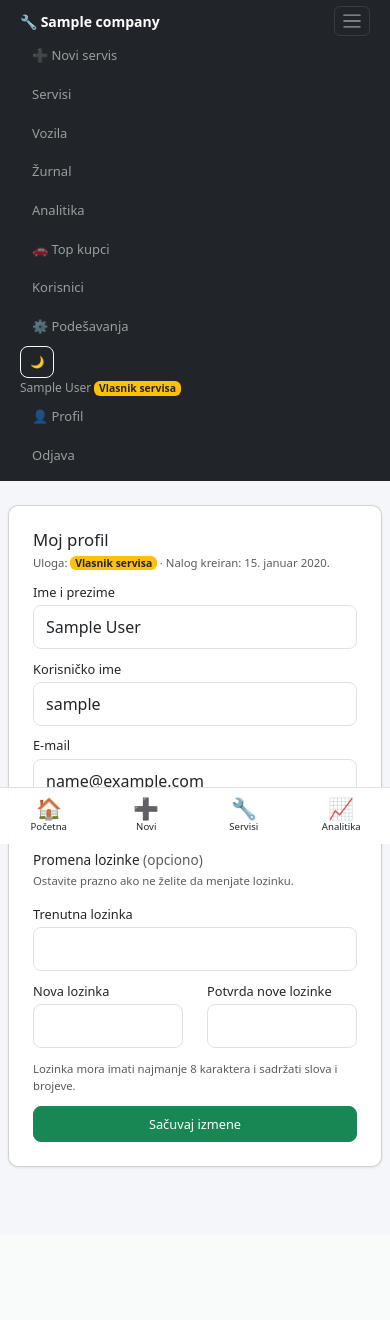
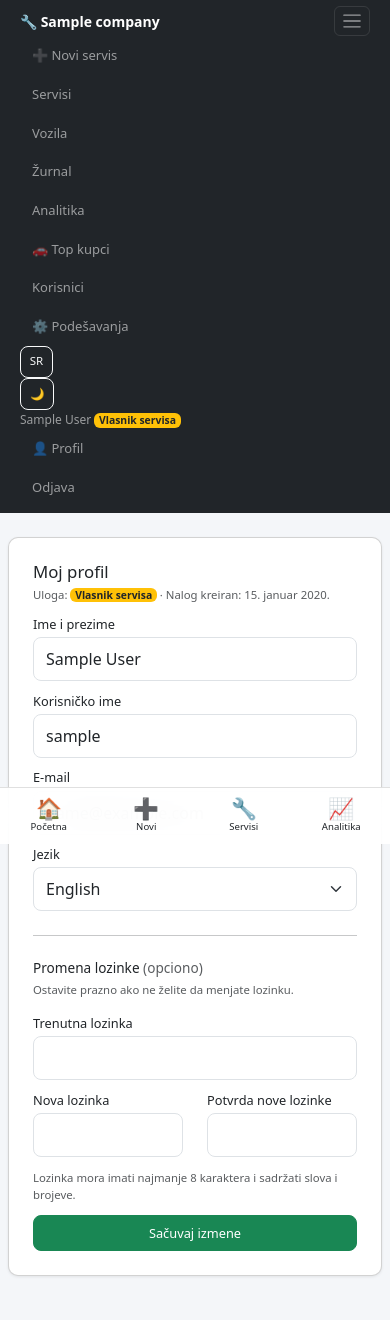
Before and after one commit to grga023/GaragePro, a Flask app: page /profile in a window 390 px wide, after a click that opens the changed part. Shown: the top 1320 px of the page. Before the commit the page ends 1168 px from the top, so only its background shows below. Run offline with Flask 3, Linux system fonts and the light colour scheme; a user stored in the database is signed in; tables that the repository leaves empty hold one stand-in row (values such as "Sample post"); some libraries are stand-ins or nearby versions.

Commit message:
v1.4.0: English UI support (Flask-Babel), per-user language
- Flask-Babel i18n; Serbian is the source/default, English optional.
- Per-user 'language' setting in Profile + a quick SR/EN switcher in the nav;
  /lang/<code> route persists the choice (session + user profile).
- Locale selector: user preference -> session -> default 'sr'.
- Translated core UI: navigation (desktop + mobile), login/register, profile,
  error pages, auth flash messages, Flask-Login redirect message, role labels.
- Idempotent migration adds users.language.
- Remaining page bodies fall back to Serbian until translated (phased).

```diff
--- a/app/config.py
+++ b/app/config.py
@@ -71,6 +71,12 @@ class Config:
     # Locale / display
     CURRENCY = os.environ.get("CURRENCY", "RSD")
 
+    # Internationalisation (Flask-Babel). Serbian is the source/default language;
+    # English is offered as an option (per-user, set in the profile).
+    BABEL_DEFAULT_LOCALE = "sr"
+    BABEL_DEFAULT_TIMEZONE = "Europe/Belgrade"
+    LANGUAGES = {"sr": "Srpski", "en": "English"}
+
     # Public landing page: contact address (shown on the marketing page) and an
     # optional canonical site URL (used for SEO tags / sitemap). When SITE_URL is
     # empty the request host is used, so it also works behind the Cloudflare tunnel.
--- a/app/extensions.py
+++ b/app/extensions.py
@@ -2,10 +2,12 @@
 from flask_sqlalchemy import SQLAlchemy
 from flask_login import LoginManager
 from flask_wtf import CSRFProtect
+from flask_babel import Babel, lazy_gettext as _l
 
 db = SQLAlchemy()
 login_manager = LoginManager()
 csrf = CSRFProtect()
+babel = Babel()
 login_manager.login_view = "auth.login"
-login_manager.login_message = "Molimo prijavite se da biste pristupili ovoj stranici."
+login_manager.login_message = _l("Molimo prijavite se da biste pristupili ovoj stranici.")
 login_manager.login_message_category = "warning"
--- a/app/models.py
+++ b/app/models.py
@@ -195,6 +195,7 @@ class User(UserMixin, db.Model):
     role = db.Column(db.String(20), nullable=False, default=ROLE_WORKER)
     active = db.Column(db.Boolean, default=True)
     shop_id = db.Column(db.Integer, db.ForeignKey("shops.id"), nullable=True)
+    language = db.Column(db.String(5), default="sr")  # UI language: "sr" | "en"
     created_at = db.Column(db.DateTime, default=datetime.utcnow)
 
     services = db.relationship("Service", backref="worker", lazy=True)
--- a/app/templates/auth/profile.html
+++ b/app/templates/auth/profile.html
@@ -1,56 +1,63 @@
 {% extends "base.html" %}
-{% block title %}Profil{% endblock %}
+{% block title %}{{ _('Profil') }}{% endblock %}
 {% block content %}
 <div class="row justify-content-center mt-4">
   <div class="col-md-7 col-lg-6">
     <div class="card">
       <div class="card-body p-4">
-        <h4 class="card-title mb-1">Moj profil</h4>
+        <h4 class="card-title mb-1">{{ _('Moj profil') }}</h4>
         <p class="text-muted small mb-4">
-          Uloga:
+          {{ _('Uloga') }}:
           <span class="badge bg-{{ 'danger' if current_user.is_moderator else 'warning text-dark' if current_user.is_admin else 'secondary' }}">
-            {{ ROLE_LABELS[current_user.role] }}
+            {{ _(ROLE_LABELS[current_user.role]) }}
           </span>
-          &middot; Nalog kreiran: {{ current_user.created_at | srdate }}
+          &middot; {{ _('Nalog kreiran') }}: {{ current_user.created_at | srdate }}
         </p>
 
         <form method="post">
           <input type="hidden" name="csrf_token" value="{{ csrf_token() }}">
 
           <div class="mb-3">
-            <label class="form-label">Ime i prezime</label>
+            <label class="form-label">{{ _('Ime i prezime') }}</label>
             <input type="text" name="full_name" class="form-control" value="{{ full_name }}" required>
           </div>
           <div class="mb-3">
-            <label class="form-label">Korisničko ime</label>
+            <label class="form-label">{{ _('Korisničko ime') }}</label>
             <input type="text" name="username" class="form-control" value="{{ username }}" required>
           </div>
           <div class="mb-3">
-            <label class="form-label">E-mail</label>
+            <label class="form-label">{{ _('E-mail') }}</label>
             <input type="email" name="email" class="form-control" value="{{ email }}" required>
+          </div>
+          <div class="mb-3">
+            <label class="form-label">{{ _('Jezik') }}</label>
+            <select name="language" class="form-select">
+              <option value="sr" {{ 'selected' if language == 'sr' }}>Srpski</option>
+              <option value="en" {{ 'selected' if language == 'en' }}>English</option>
+            </select>
           </div>
 
           <hr class="my-4">
 
-          <h6 class="mb-1">Promena lozinke <span class="text-muted fw-normal">(opciono)</span></h6>
-          <p class="text-muted small">Ostavite prazno ako ne želite da menjate lozinku.</p>
+          <h6 class="mb-1">{{ _('Promena lozinke') }} <span class="text-muted fw-normal">({{ _('opciono') }})</span></h6>
+          <p class="text-muted small">{{ _('Ostavite prazno ako ne želite da menjate lozinku.') }}</p>
           <div class="mb-3">
-            <label class="form-label">Trenutna lozinka</label>
+            <label class="form-label">{{ _('Trenutna lozinka') }}</label>
             <input type="password" name="current_password" class="form-control" autocomplete="current-password">
           </div>
           <div class="row">
             <div class="col mb-2">
-              <label class="form-label">Nova lozinka</label>
+              <label class="form-label">{{ _('Nova lozinka') }}</label>
               <input type="password" name="new_password" class="form-control" autocomplete="new-password">
             </div>
             <div class="col mb-2">
-              <label class="form-label">Potvrda nove lozinke</label>
+              <label class="form-label">{{ _('Potvrda nove lozinke') }}</label>
               <input type="password" name="new_password2" class="form-control" autocomplete="new-password">
             </div>
           </div>
-          <div class="form-text mb-4">Lozinka mora imati najmanje 8 karaktera i sadržati slova i brojeve.</div>
+          <div class="form-text mb-4">{{ _('Lozinka mora imati najmanje 8 karaktera i sadržati slova i brojeve.') }}</div>
 
-          <button type="submit" class="btn btn-success w-100">Sačuvaj izmene</button>
+          <button type="submit" class="btn btn-success w-100">{{ _('Sačuvaj izmene') }}</button>
         </form>
       </div>
     </div>
--- a/app/templates/base.html
+++ b/app/templates/base.html
@@ -40,52 +40,57 @@
 
         {% if current_user.is_moderator %}
           {# ── Moderator: dashboard-centric navigation ── #}
-          <li class="nav-item"><a class="nav-link" href="{{ url_for('moderator.dashboard') }}">📊 Dashboard</a></li>
-          <li class="nav-item"><a class="nav-link" href="{{ url_for('moderator.shops') }}">🏢 Radnje</a></li>
-          <li class="nav-item"><a class="nav-link" href="{{ url_for('reports.analytics') }}">📈 Analitika</a></li>
-          <li class="nav-item"><a class="nav-link" href="{{ url_for('reports.top_customers') }}">🚗 Top kupci</a></li>
+          <li class="nav-item"><a class="nav-link" href="{{ url_for('moderator.dashboard') }}">📊 {{ _('Dashboard') }}</a></li>
+          <li class="nav-item"><a class="nav-link" href="{{ url_for('moderator.shops') }}">🏢 {{ _('Radnje') }}</a></li>
+          <li class="nav-item"><a class="nav-link" href="{{ url_for('reports.analytics') }}">📈 {{ _('Analitika') }}</a></li>
+          <li class="nav-item"><a class="nav-link" href="{{ url_for('reports.top_customers') }}">🚗 {{ _('Top kupci') }}</a></li>
           <li class="nav-item dropdown">
-            <a class="nav-link dropdown-toggle" href="#" role="button" data-bs-toggle="dropdown">📋 Više</a>
+            <a class="nav-link dropdown-toggle" href="#" role="button" data-bs-toggle="dropdown">📋 {{ _('Više') }}</a>
             <ul class="dropdown-menu">
-              <li><a class="dropdown-item" href="{{ url_for('services.list_services') }}">🔧 Svi servisi</a></li>
-              <li><a class="dropdown-item" href="{{ url_for('cars.list_cars') }}">🚗 Sva vozila</a></li>
-              <li><a class="dropdown-item" href="{{ url_for('reports.index') }}">📄 Žurnal</a></li>
+              <li><a class="dropdown-item" href="{{ url_for('services.list_services') }}">🔧 {{ _('Svi servisi') }}</a></li>
+              <li><a class="dropdown-item" href="{{ url_for('cars.list_cars') }}">🚗 {{ _('Sva vozila') }}</a></li>
+              <li><a class="dropdown-item" href="{{ url_for('reports.index') }}">📄 {{ _('Žurnal') }}</a></li>
               <li><hr class="dropdown-divider"></li>
-              <li><a class="dropdown-item" href="{{ url_for('auth.users') }}">👥 Korisnici</a></li>
-              <li><a class="dropdown-item" href="{{ url_for('moderator.mail_config') }}">✉️ E-mail (globalno)</a></li>
-              <li><a class="dropdown-item" href="{{ url_for('backup.index') }}">💾 Kopije</a></li>
-              <li><a class="dropdown-item" href="{{ url_for('moderator.update') }}">⬆️ Ažuriranje</a></li>
+              <li><a class="dropdown-item" href="{{ url_for('auth.users') }}">👥 {{ _('Korisnici') }}</a></li>
+              <li><a class="dropdown-item" href="{{ url_for('moderator.mail_config') }}">✉️ {{ _('E-mail (globalno)') }}</a></li>
+              <li><a class="dropdown-item" href="{{ url_for('backup.index') }}">💾 {{ _('Kopije') }}</a></li>
+              <li><a class="dropdown-item" href="{{ url_for('moderator.update') }}">⬆️ {{ _('Ažuriranje') }}</a></li>
             </ul>
           </li>
         {% else %}
           {# ── Admin / Worker: service-centric navigation ── #}
-          <li class="nav-item"><a class="nav-link" href="{{ url_for('services.start') }}">➕ Novi servis</a></li>
-          <li class="nav-item"><a class="nav-link" href="{{ url_for('services.list_services') }}">Servisi</a></li>
-          <li class="nav-item"><a class="nav-link" href="{{ url_for('cars.list_cars') }}">Vozila</a></li>
-          <li class="nav-item"><a class="nav-link" href="{{ url_for('reports.index') }}">Žurnal</a></li>
-          <li class="nav-item"><a class="nav-link" href="{{ url_for('reports.analytics') }}">Analitika</a></li>
-          <li class="nav-item"><a class="nav-link" href="{{ url_for('reports.top_customers') }}">🚗 Top kupci</a></li>
+          <li class="nav-item"><a class="nav-link" href="{{ url_for('services.start') }}">➕ {{ _('Novi servis') }}</a></li>
+          <li class="nav-item"><a class="nav-link" href="{{ url_for('services.list_services') }}">{{ _('Servisi') }}</a></li>
+          <li class="nav-item"><a class="nav-link" href="{{ url_for('cars.list_cars') }}">{{ _('Vozila') }}</a></li>
+          <li class="nav-item"><a class="nav-link" href="{{ url_for('reports.index') }}">{{ _('Žurnal') }}</a></li>
+          <li class="nav-item"><a class="nav-link" href="{{ url_for('reports.analytics') }}">{{ _('Analitika') }}</a></li>
+          <li class="nav-item"><a class="nav-link" href="{{ url_for('reports.top_customers') }}">🚗 {{ _('Top kupci') }}</a></li>
           {% if current_user.is_admin %}
-          <li class="nav-item"><a class="nav-link" href="{{ url_for('auth.users') }}">Korisnici</a></li>
-          <li class="nav-item"><a class="nav-link" href="{{ url_for('main.setup') }}">⚙️ Podešavanja</a></li>
+          <li class="nav-item"><a class="nav-link" href="{{ url_for('auth.users') }}">{{ _('Korisnici') }}</a></li>
+          <li class="nav-item"><a class="nav-link" href="{{ url_for('main.setup') }}">⚙️ {{ _('Podešavanja') }}</a></li>
           {% endif %}
         {% endif %}
 
       </ul>
       <ul class="navbar-nav">
         <li class="nav-item d-flex align-items-center">
-          <button id="themeToggle" type="button" class="btn btn-sm btn-outline-light me-2" title="Promeni temu">🌙</button>
+          <a class="btn btn-sm btn-outline-light me-2" href="{{ url_for('main.set_language', code='en' if current_locale == 'sr' else 'sr') }}" title="{{ _('Promeni jezik') }}">
+            {{ 'EN' if current_locale == 'sr' else 'SR' }}
+          </a>
+        </li>
+        <li class="nav-item d-flex align-items-center">
+          <button id="themeToggle" type="button" class="btn btn-sm btn-outline-light me-2" title="{{ _('Promeni temu') }}">🌙</button>
         </li>
         <li class="nav-item">
           <span class="navbar-text me-2">
             {{ current_user.full_name }}
             <span class="badge bg-{{ 'danger' if current_user.is_moderator else 'warning text-dark' if current_user.is_admin else 'secondary' }}">
-              {{ ROLE_LABELS[current_user.role] }}
+              {{ _(ROLE_LABELS[current_user.role]) }}
             </span>
           </span>
         </li>
-        <li class="nav-item"><a class="nav-link" href="{{ url_for('auth.profile') }}">👤 Profil</a></li>
-        <li class="nav-item"><a class="nav-link" href="{{ url_for('auth.logout') }}">Odjava</a></li>
+        <li class="nav-item"><a class="nav-link" href="{{ url_for('auth.profile') }}">👤 {{ _('Profil') }}</a></li>
+        <li class="nav-item"><a class="nav-link" href="{{ url_for('auth.logout') }}">{{ _('Odjava') }}</a></li>
       </ul>
     </div>
   </div>
@@ -109,15 +114,15 @@
 {# ── Mobile bottom navigation bar ── #}
 <div class="mobile-bottom-nav d-md-none">
   {% if current_user.is_moderator %}
-    <a href="{{ url_for('moderator.dashboard') }}"><span class="nav-icon">📊</span>Dashboard</a>
-    <a href="{{ url_for('moderator.shops') }}"><span class="nav-icon">🏢</span>Radnje</a>
-    <a href="{{ url_for('reports.analytics') }}"><span class="nav-icon">📈</span>Analitika</a>
-    <a href="{{ url_for('services.list_services') }}"><span class="nav-icon">🔧</span>Servisi</a>
+    <a href="{{ url_for('moderator.dashboard') }}"><span class="nav-icon">📊</span>{{ _('Dashboard') }}</a>
+    <a href="{{ url_for('moderator.shops') }}"><span class="nav-icon">🏢</span>{{ _('Radnje') }}</a>
+    <a href="{{ url_for('reports.analytics') }}"><span class="nav-icon">📈</span>{{ _('Analitika') }}</a>
+    <a href="{{ url_for('services.list_services') }}"><span class="nav-icon">🔧</span>{{ _('Servisi') }}</a>
   {% else %}
-    <a href="{{ url_for('main.dashboard') }}"><span class="nav-icon">🏠</span>Početna</a>
-    <a href="{{ url_for('services.start') }}"><span class="nav-icon">➕</span>Novi</a>
-    <a href="{{ url_for('services.list_services') }}"><span class="nav-icon">🔧</span>Servisi</a>
-    <a href="{{ url_for('reports.analytics') }}"><span class="nav-icon">📈</span>Analitika</a>
+    <a href="{{ url_for('main.dashboard') }}"><span class="nav-icon">🏠</span>{{ _('Početna') }}</a>
+    <a href="{{ url_for('services.start') }}"><span class="nav-icon">➕</span>{{ _('Novi') }}</a>
+    <a href="{{ url_for('services.list_services') }}"><span class="nav-icon">🔧</span>{{ _('Servisi') }}</a>
+    <a href="{{ url_for('reports.analytics') }}"><span class="nav-icon">📈</span>{{ _('Analitika') }}</a>
   {% endif %}
 </div>
 {% endif %}
--- a/app/templates/errors/403.html
+++ b/app/templates/errors/403.html
@@ -1,9 +1,9 @@
 {% extends "base.html" %}
-{% block title %}Zabranjen pristup{% endblock %}
+{% block title %}{{ _('Zabranjen pristup') }}{% endblock %}
 {% block content %}
 <div class="text-center mt-5">
   <h1 class="display-4">403</h1>
-  <p class="lead">Nemate dozvolu za pristup ovoj stranici.</p>
-  <a href="{{ url_for('main.dashboard') }}" class="btn btn-primary">Na početnu</a>
+  <p class="lead">{{ _('Nemate dozvolu za pristup ovoj stranici.') }}</p>
+  <a href="{{ url_for('main.dashboard') }}" class="btn btn-primary">{{ _('Na početnu') }}</a>
 </div>
 {% endblock %}
--- a/app/templates/errors/404.html
+++ b/app/templates/errors/404.html
@@ -1,9 +1,9 @@
 {% extends "base.html" %}
-{% block title %}Nije pronađeno{% endblock %}
+{% block title %}{{ _('Nije pronađeno') }}{% endblock %}
 {% block content %}
 <div class="text-center mt-5">
   <h1 class="display-4">404</h1>
-  <p class="lead">Tražena stranica ne postoji.</p>
-  <a href="{{ url_for('main.dashboard') }}" class="btn btn-primary">Na početnu</a>
+  <p class="lead">{{ _('Tražena stranica ne postoji.') }}</p>
+  <a href="{{ url_for('main.dashboard') }}" class="btn btn-primary">{{ _('Na početnu') }}</a>
 </div>
 {% endblock %}
--- a/app/templates/errors/500.html
+++ b/app/templates/errors/500.html
@@ -1,9 +1,9 @@
 {% extends "base.html" %}
-{% block title %}Greška{% endblock %}
+{% block title %}{{ _('Greška') }}{% endblock %}
 {% block content %}
 <div class="text-center mt-5">
   <h1 class="display-4">500</h1>
-  <p class="lead">Došlo je do neočekivane greške. Pokušajte ponovo.</p>
-  <a href="{{ url_for('main.dashboard') }}" class="btn btn-primary">Na početnu</a>
+  <p class="lead">{{ _('Došlo je do neočekivane greške. Pokušajte ponovo.') }}</p>
+  <a href="{{ url_for('main.dashboard') }}" class="btn btn-primary">{{ _('Na početnu') }}</a>
 </div>
 {% endblock %}
--- /dev/null
+++ b/babel.cfg
@@ -0,0 +1,2 @@
+[python: app/**.py]
+[jinja2: app/templates/**.html]
--- a/requirements.txt
+++ b/requirements.txt
@@ -10,4 +10,5 @@ Waitress>=3.0
 APScheduler>=3.10,<4.0
 python-dotenv>=1.0
 Flask-WTF>=1.2,<1.3
+Flask-Babel>=4.0,<5.0
 xhtml2pdf>=0.2.11,<0.3
```
Also changed, not shown: app/__init__.py (+17 -1 lines), app/auth.py (+31 -22 lines), app/main.py (+13 -1 lines), app/templates/auth/login.html (+8 -8 lines), app/templates/auth/register.html (+10 -10 lines), app/templates/errors/413.html (+4 -4 lines), app/templates/errors/csrf.html (+4 -4 lines), app/translations/en/LC_MESSAGES/messages.po (added), 2 other files.
